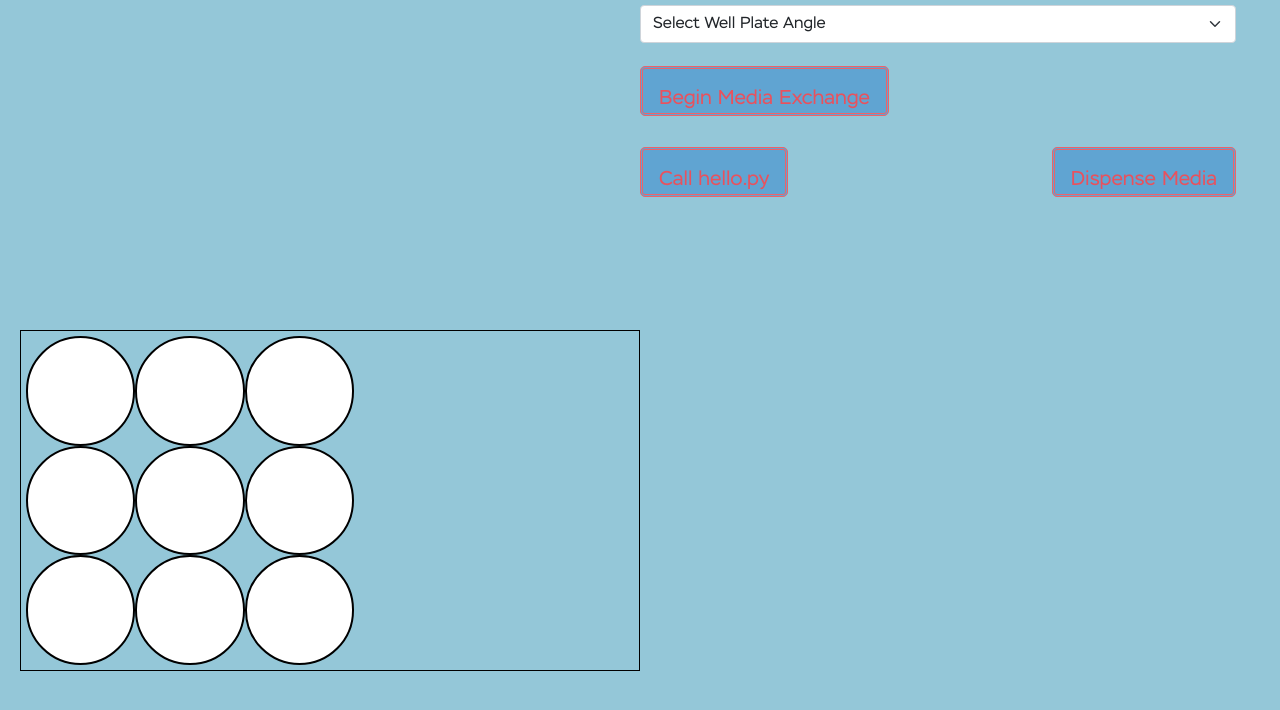
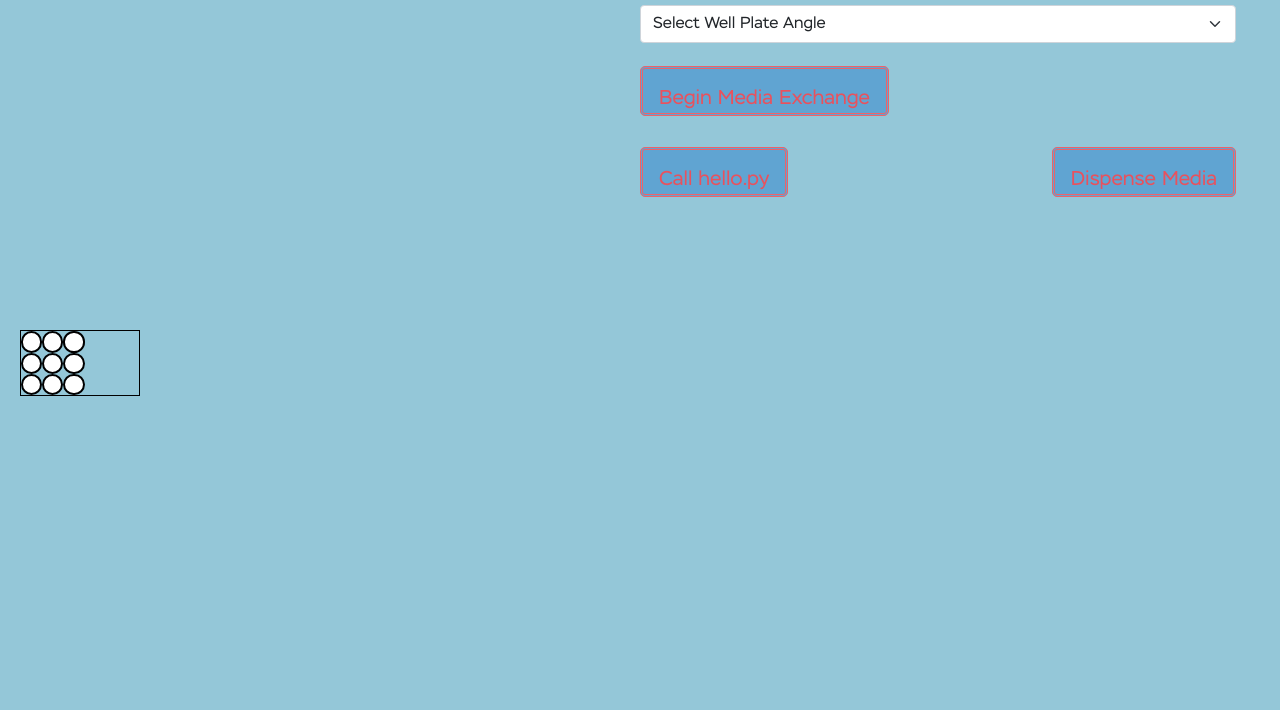
Before and after one commit to zheath19/ServantBetaCode, a website: page SE_Website/public/index.html in a window 1280 px wide. Shown: the part 204-914 px from the top of the page. Drawn offline with nearby package versions, Linux system fonts and the light colour scheme.

Commit message:
Changed well plate simulator to a table

```diff
--- a/SE_Website/public/HomeScript.js
+++ b/SE_Website/public/HomeScript.js
@@ -5,7 +5,6 @@ var plateImg = document.getElementById('current-well-plate');
 
 // Circle Grid
 $('.circle').height($('.circle').width());
-
 
 // On update to size selection update image of well plate
 sizeSelection.addEventListener('change', (event) => {
--- a/SE_Website/public/HomeStylesheet.css
+++ b/SE_Website/public/HomeStylesheet.css
@@ -139,12 +139,11 @@ button {
 
 /* Well Plate Animation */
 #cell-grid {
-    height: auto;
-    width: auto;
+    height: 1000;
+    width: 1000;
     border: 1px solid black;
     padding: 5px;
     overflow: hidden;
-
 }
 .circle {
     z-index: 10;
--- a/SE_Website/public/index.html
+++ b/SE_Website/public/index.html
@@ -67,24 +67,23 @@
         </div>
 
         <div id="exchange-info">
-            <div id="cell-grid">
-                <div class="cell-row">
-                  <div class="circle" onClick="selectCell(this.id)" id="R0C0"></div>
-                  <div class="circle" onClick="selectCell(this.id)" id="R0C1"></div>
-                  <div class="circle" onClick="selectCell(this.id)" id="R0C2"></div>
-                </div>
-                <div class="cell-row">
-                  <div class="circle" onClick="selectCell(this.id)" id="R1C0"></div>
-                  <div class="circle" onClick="selectCell(this.id)" id="R1C1"></div>
-                  <div class="circle" onClick="selectCell(this.id)" id="R1C2"></div>
-                </div>
-                <div class="cell-row">
-                    <div class="circle" onClick="selectCell(this.id)" id="R2C0"></div>
-                    <div class="circle" onClick="selectCell(this.id)" id="R2C1"></div>
-                    <div class="circle" onClick="selectCell(this.id)" id="R2C2"></div>
-                  </div>
-                </div>
-            </div>
+            <table id="cell-grid" width="120p">
+                <tr class="cell-row">
+                  <td class="circle" onClick="selectCell(this.id)" id="R0C0"></td>
+                  <td class="circle" onClick="selectCell(this.id)" id="R0C1"></td>
+                  <td class="circle" onClick="selectCell(this.id)" id="R0C2"></td>
+                </tr>
+                <tr class="cell-row">
+                  <td class="circle" onClick="selectCell(this.id)" id="R1C0"></td>
+                  <td class="circle" onClick="selectCell(this.id)" id="R1C1"></td>
+                  <td class="circle" onClick="selectCell(this.id)" id="R1C2"></td>
+                </tr>
+                <tr class="cell-row">
+                  <td class="circle" onClick="selectCell(this.id)" id="R2C0"></td>
+                  <td class="circle" onClick="selectCell(this.id)" id="R2C1"></td>
+                  <td class="circle" onClick="selectCell(this.id)" id="R2C2"></td>
+                </tr>
+            </table>
 
             <div class="navbar">
                 <button class="navbutton" id="stop-button">Stop Media Exchange</button>
```
